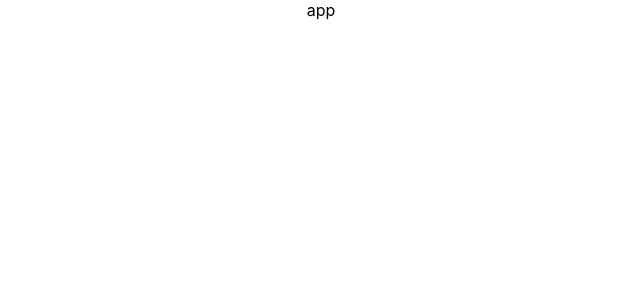
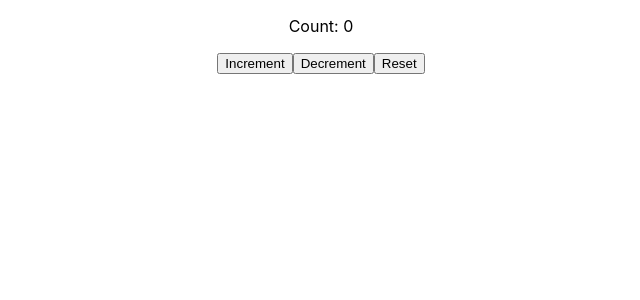
Before and after one commit to dinasaura/my-react-app, a React (Create React App) app: page / in a window 1280 px wide. Shown: the top 300 px of the page, without its empty margins (319-959 px from the left). Built offline with nearby package versions, Linux system fonts and the light colour scheme.

Commit message:
added file

```diff
--- a/src/App.js
+++ b/src/App.js
@@ -1,9 +1,10 @@
 import './App.css';
+import CounterComponent from './CustomHooks/CounterComponent'
 
 function App() {
   return (
     <div className="App">
-      app
+      <CounterComponent />
     </div>
   );
 }
--- /dev/null
+++ b/src/CustomHooks/CounterComponent.js
@@ -0,0 +1,17 @@
+import React from 'react';
+import useCounter from './UseCounter';
+
+function CounterComponent() {
+  const { count, increment, decrement, reset } = useCounter(0);
+
+  return (
+    <div>
+      <p>Count: {count}</p>
+      <button onClick={increment}>Increment</button>
+      <button onClick={decrement}>Decrement</button>
+      <button onClick={reset}>Reset</button>
+    </div>
+  );
+}
+
+export default CounterComponent;
--- /dev/null
+++ b/src/CustomHooks/UseCounter.js
@@ -0,0 +1,26 @@
+import { useState } from 'react';
+
+function useCounter(initialValue = 0) {
+  const [count, setCount] = useState(initialValue);
+
+  const increment = () => {
+    setCount(prevCount => prevCount + 1);
+  };
+
+  const decrement = () => {
+    setCount(prevCount => prevCount - 1);
+  };
+
+  const reset = () => {
+    setCount(initialValue);
+  };
+
+  return {
+    count,
+    increment,
+    decrement,
+    reset
+  };
+}
+
+export default useCounter;
```
